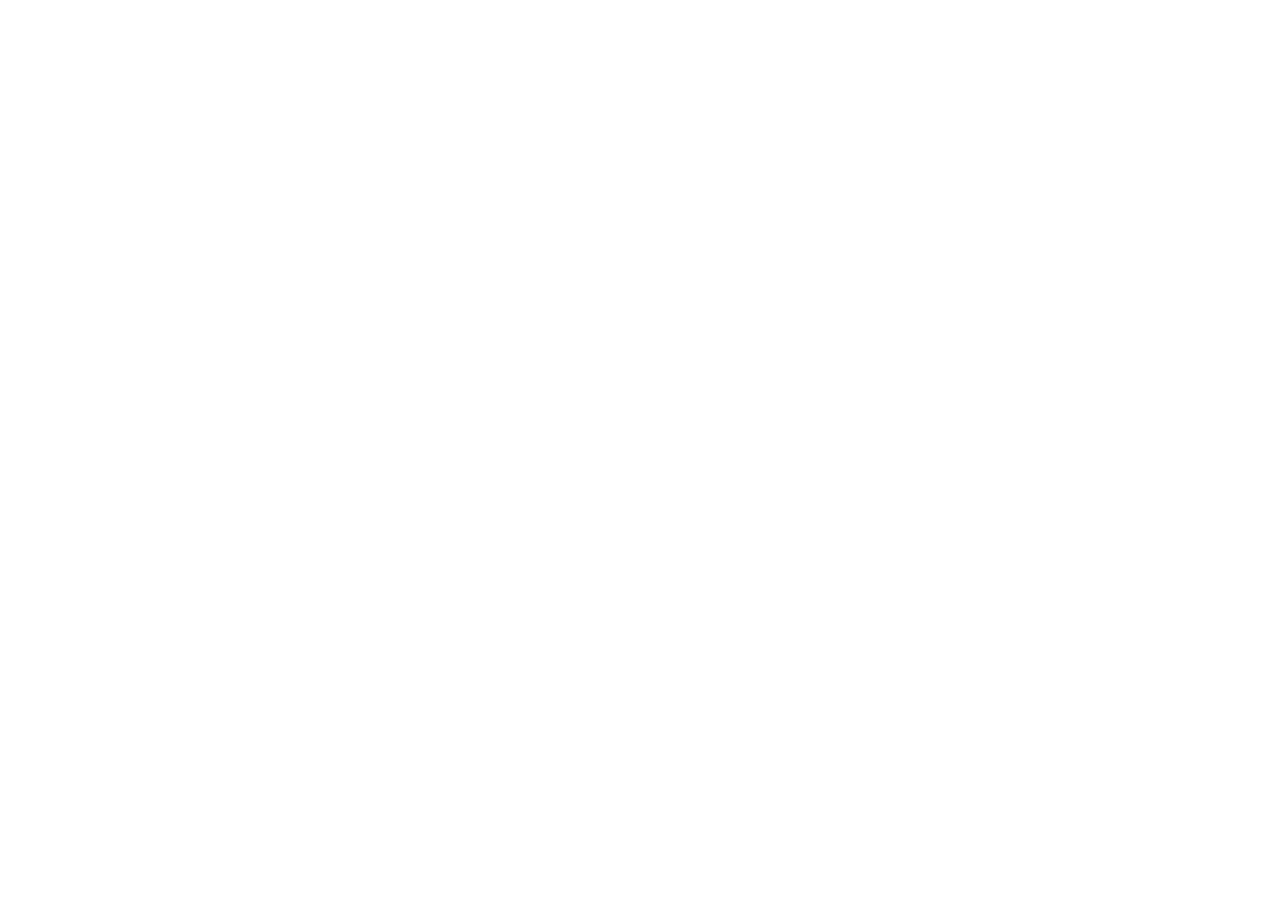
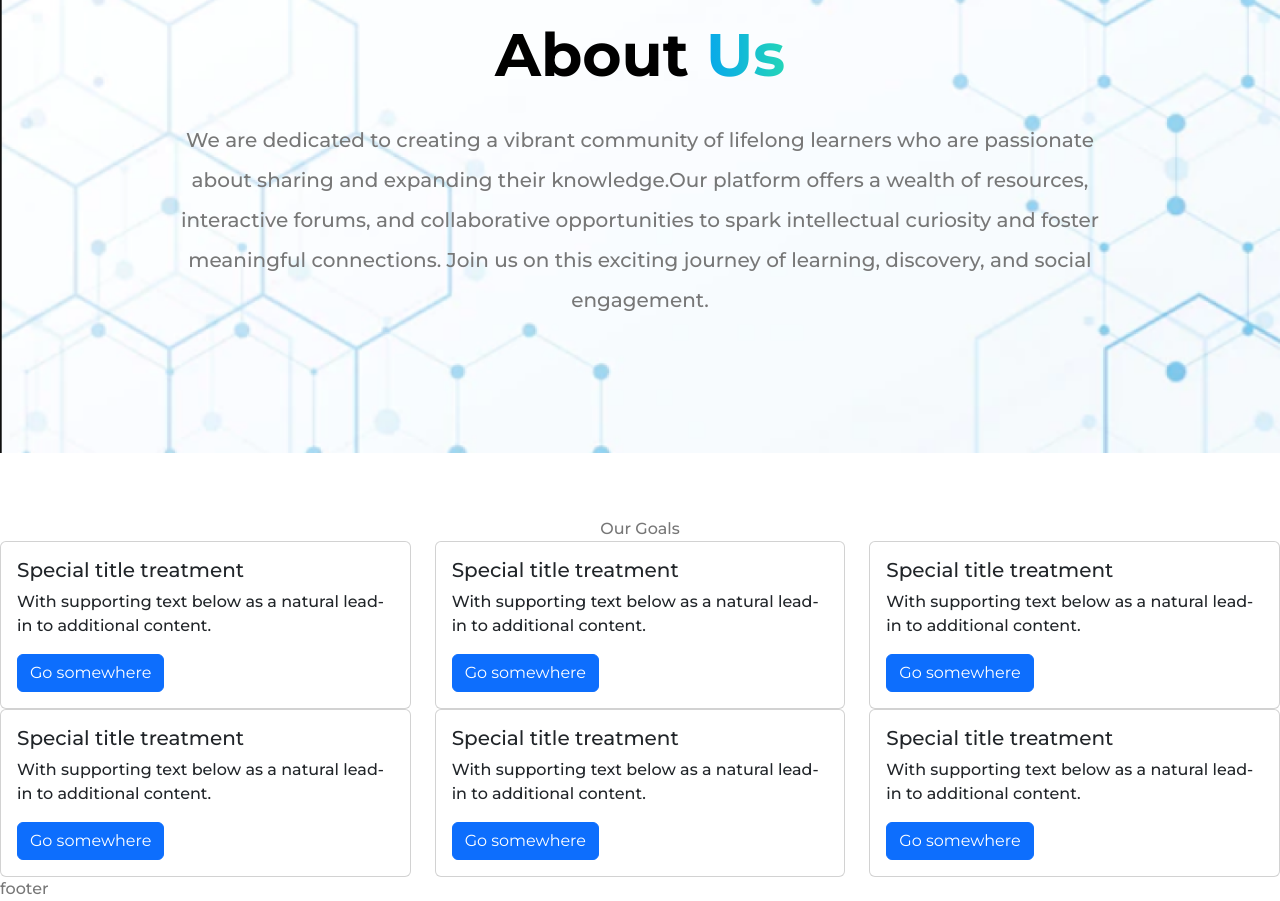
Before and after one commit to Gaurav-Verma07/while, a Next.js app: page / in a window 1280 px wide. Shown: the part 1220-2121 px from the top of the page. Before the commit the page ends 1033 px from the top, so only its background shows below. Built offline with nearby package versions, Linux system fonts and the light colour scheme.

Commit message:
About section

```diff
--- /dev/null
+++ b/components/About/About.module.css
@@ -0,0 +1,37 @@
+.section{
+    background-image: url("../../public/assets/AboutUsBgm.png");
+    background-repeat: no-repeat;
+    background-size: cover;
+    background-position: center;
+    margin: 5% 0%;
+    padding: 13%;
+}
+
+.heading{
+    font-size: 35px;
+    font-weight: 600;
+    color: black;
+}
+
+.subtext{
+    text-align: center;
+    font-size: 16px;
+    font-weight: 500;
+    line-height: 30px;
+    margin-top: 3%;
+}
+@media (min-width: 600px) {
+.section{
+    height: 600px;
+}
+
+.heading{
+    font-size: 60px;
+    font-weight: 700;
+}
+.subtext{
+    font-size: 20px;
+    font-weight: 500;
+    line-height: 40px;
+}
+}
--- /dev/null
+++ b/components/About/About.tsx
@@ -0,0 +1,12 @@
+import clsx from "clsx";
+import classes from "./About.module.css"
+
+const About = () => {
+    return(
+    <section className={classes.section}>
+        <h1 className={classes.heading}><center>About<span className="gradient"> Us</span></center></h1>
+        <div className={classes.subtext}>We are dedicated to creating a vibrant community of lifelong learners who are passionate about sharing and expanding their knowledge.Our platform offers a wealth of resources, interactive forums, and collaborative opportunities to  spark intellectual curiosity and foster meaningful connections. Join us on this exciting journey of learning, discovery, and social engagement.</div>
+    </section>);
+};
+
+export default About;
--- /dev/null
+++ b/components/About/index.ts
@@ -0,0 +1 @@
+export { default } from './About';
--- /dev/null
+++ b/components/Goals/Goals.tsx
@@ -0,0 +1,67 @@
+import clsx from "clsx";
+import classes from "./Goals.module.css"
+
+const Goals = () => {
+    return (
+    <section>
+    <center>Our Goals</center>
+    <div className="row">
+    <div className=" col-lg-4 col-md-6 col-md-12">
+      <div className="card">
+        <div className="card-body">
+          <h5 className="card-title">Special title treatment</h5>
+          <p className="card-text">With supporting text below as a natural lead-in to additional content.</p>
+          <a href="#" className="btn btn-primary">Go somewhere</a>
+        </div>
+      </div>
+    </div>
+    <div className={clsx(" col-lg-4 col-md-6 col-md-12", classes.box)}>
+      <div className="card">
+        <div className="card-body">
+          <h5 className="card-title">Special title treatment</h5>
+          <p className="card-text">With supporting text below as a natural lead-in to additional content.</p>
+          <a href="#" className="btn btn-primary">Go somewhere</a>
+        </div>
+      </div>
+    </div>
+    <div className=" col-lg-4 col-md-6 col-md-12">
+      <div className="card">
+        <div className="card-body">
+          <h5 className="card-title">Special title treatment</h5>
+          <p className="card-text">With supporting text below as a natural lead-in to additional content.</p>
+          <a href="#" className="btn btn-primary">Go somewhere</a>
+        </div>
+      </div>
+    </div>
+    <div className=" col-lg-4 col-md-6 col-md-12">
+      <div className="card">
+        <div className="card-body">
+          <h5 className="card-title">Special title treatment</h5>
+          <p className="card-text">With supporting text below as a natural lead-in to additional content.</p>
+          <a href="#" className="btn btn-primary">Go somewhere</a>
+        </div>
+      </div>
+    </div>
+    <div className=" col-lg-4 col-md-6 col-md-12">
+      <div className="card">
+        <div className="card-body">
+          <h5 className="card-title">Special title treatment</h5>
+          <p className="card-text">With supporting text below as a natural lead-in to additional content.</p>
+          <a href="#" className="btn btn-primary">Go somewhere</a>
+        </div>
+      </div>
+    </div>
+    <div className=" col-lg-4 col-md-6 col-md-12">
+      <div className="card">
+        <div className="card-body">
+          <h5 className="card-title">Special title treatment</h5>
+          <p className="card-text">With supporting text below as a natural lead-in to additional content.</p>
+          <a href="#" className="btn btn-primary">Go somewhere</a>
+        </div>
+      </div>
+    </div>
+  </div>
+  </section>);
+  };
+
+  export default Goals;
--- /dev/null
+++ b/components/Goals/index.ts
@@ -0,0 +1 @@
+export { default } from './Goals';
--- a/components/index.ts
+++ b/components/index.ts
@@ -1,5 +1,7 @@
 import Layout from './Layout';
 import Herobox from './Herobox';
 import Stats from './Stats';
+import Goals from './Goals';
+import About from './About';
 
-export { Layout, Herobox, Stats };
+export { Layout, Herobox, Stats , Goals , About};
--- a/package.json
+++ b/package.json
@@ -13,6 +13,7 @@
     "@types/react": "18.2.14",
     "@types/react-dom": "18.2.6",
     "bootstrap": "^5.3.0",
+    "clsx": "^1.2.1",
     "eslint": "8.44.0",
     "eslint-config-next": "13.4.8",
     "next": "13.4.8",
--- a/pages/index.tsx
+++ b/pages/index.tsx
@@ -1,4 +1,4 @@
-import { Herobox, Stats } from '@/components';
+import { Herobox, Stats , Goals ,About } from '@/components';
 import Head from 'next/head';
 
 const index = () => {
@@ -9,6 +9,8 @@
       </Head>
       <Herobox />
       <Stats />
+      <About />
+      <Goals />
     </div>
   );
 };
```
Also changed, not shown: components/Goals/Goals.module.css (added), public/assets/AboutUsBgm.png (added), 1 other file (tests, documents, lock files or other folders).
